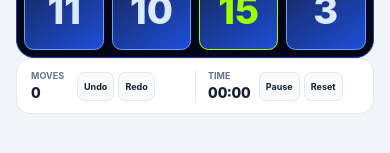
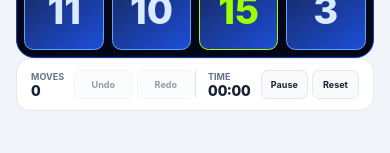
Before and after one commit to Cubing-Way/15-puzzle, a plain HTML site: page index.html in a window 390 px wide. Shown: the part 489-642 px from the top of the page. Drawn offline with Linux system fonts and the light colour scheme.

Commit message:
bottom butons larger for mobile

```diff
--- a/mobile.css
+++ b/mobile.css
@@ -392,36 +392,41 @@ body {
    STATS
    ========================= */
 
-/* =========================
-   STATS
-   ========================= */
-
 #stats {
     width: 100%;
     max-width: 100%;
 
     display: grid;
-
-    grid-template-columns:
-        1fr 1fr;
+    grid-template-columns: repeat(2, minmax(0, 1fr));
 
     padding: 11px 14px;
 
     background: var(--surface);
 
     border: 1px solid var(--border);
+    border-radius: 14px;
 
-    border-radius: 14px;
+    box-sizing: border-box;
 }
+
+
+/* =========================
+   STAT
+   ========================= */
 
 .stat {
     min-width: 0;
 
-    display: flex;
+    display: grid;
+    grid-template-columns: auto minmax(0, 1fr);
+
     align-items: center;
 
-    gap: 8px;
+    gap: 10px;
 }
+
+
+/* Separate the two stat sections */
 
 .stat + .stat {
     padding-left: 12px;
@@ -429,8 +434,13 @@ body {
     border-left: 1px solid var(--border);
 }
 
+
+/* =========================
+   STAT INFO
+   ========================= */
+
 .stat-info {
-    min-width: 38px;
+    min-width: 0;
 
     display: flex;
     flex-direction: column;
@@ -438,35 +448,58 @@ body {
     gap: 2px;
 }
 
+
 .stat-label {
     color: var(--muted);
 
     font-size: 9px;
     font-weight: 700;
 
+    line-height: 1;
+
     text-transform: uppercase;
 }
 
+
 #move-counter,
 #timer {
+    min-width: 0;
+
     font-size: 15px;
     font-weight: 800;
+
+    line-height: 1;
 
     font-variant-numeric: tabular-nums;
 }
 
+
+/* =========================
+   CONTROLS
+   ========================= */
+
 .move-controls,
 .timer-controls {
-    display: flex;
-    align-items: center;
+    min-width: 0;
+
+    display: grid;
+    grid-template-columns: repeat(2, minmax(0, 1fr));
 
     gap: 4px;
 }
 
+
+/* =========================
+   STAT BUTTONS
+   ========================= */
+
 #stats button {
+    width: 100%;
+    min-width: 0;
     min-height: 29px;
 
-    padding: 0 6px;
+    margin: 0;
+    padding: 0 5px;
 
     border: 1px solid var(--border);
     border-radius: 7px;
@@ -477,7 +510,23 @@ body {
     font-family: inherit;
     font-size: 9px;
     font-weight: 700;
+
+    line-height: 1;
+
+    box-sizing: border-box;
+
+    cursor: pointer;
+
+    touch-action: manipulation;
 }
+
+
+#stats button:disabled {
+    opacity: 0.45;
+
+    cursor: default;
+}
+
 
 
 
```
